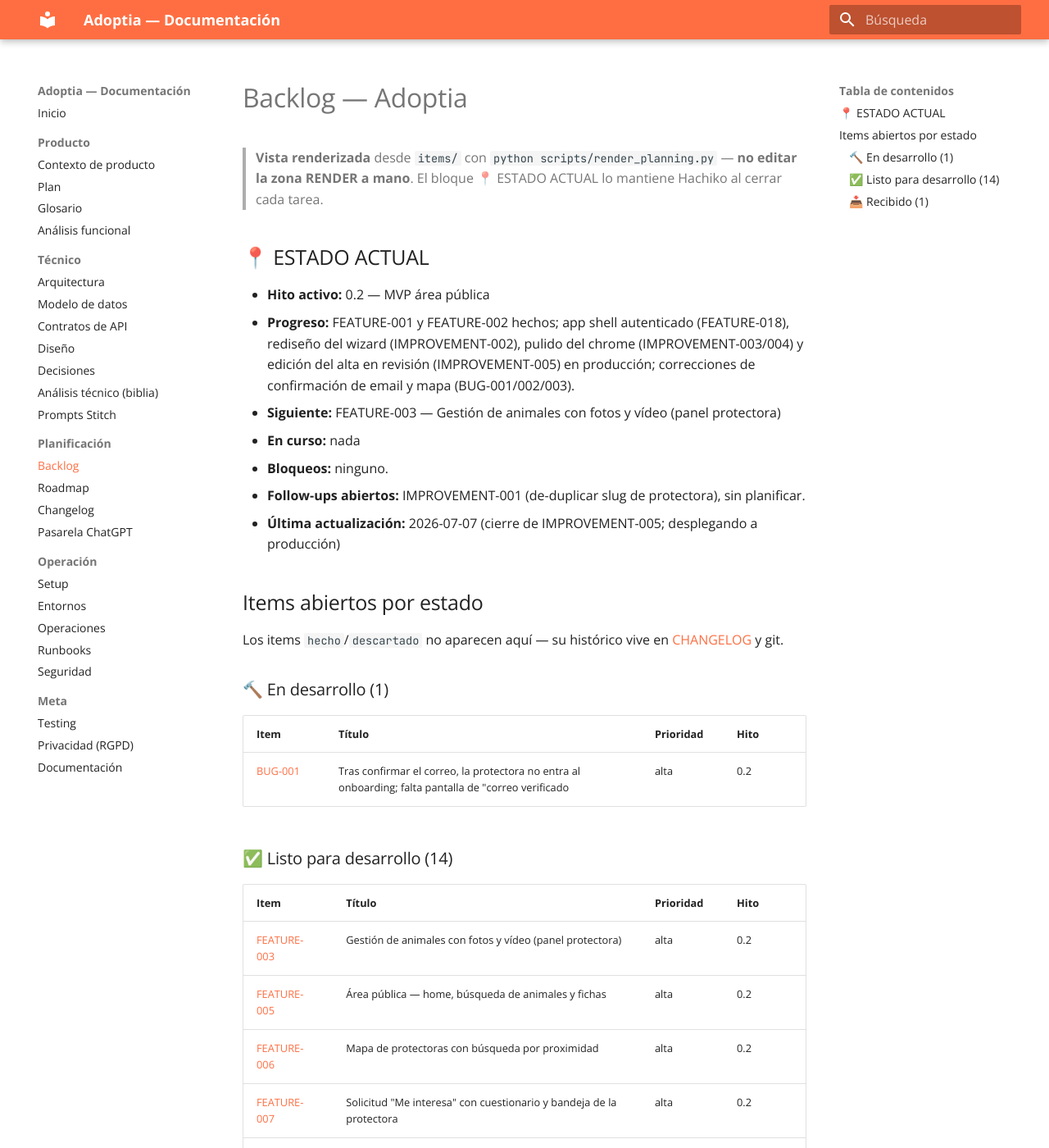
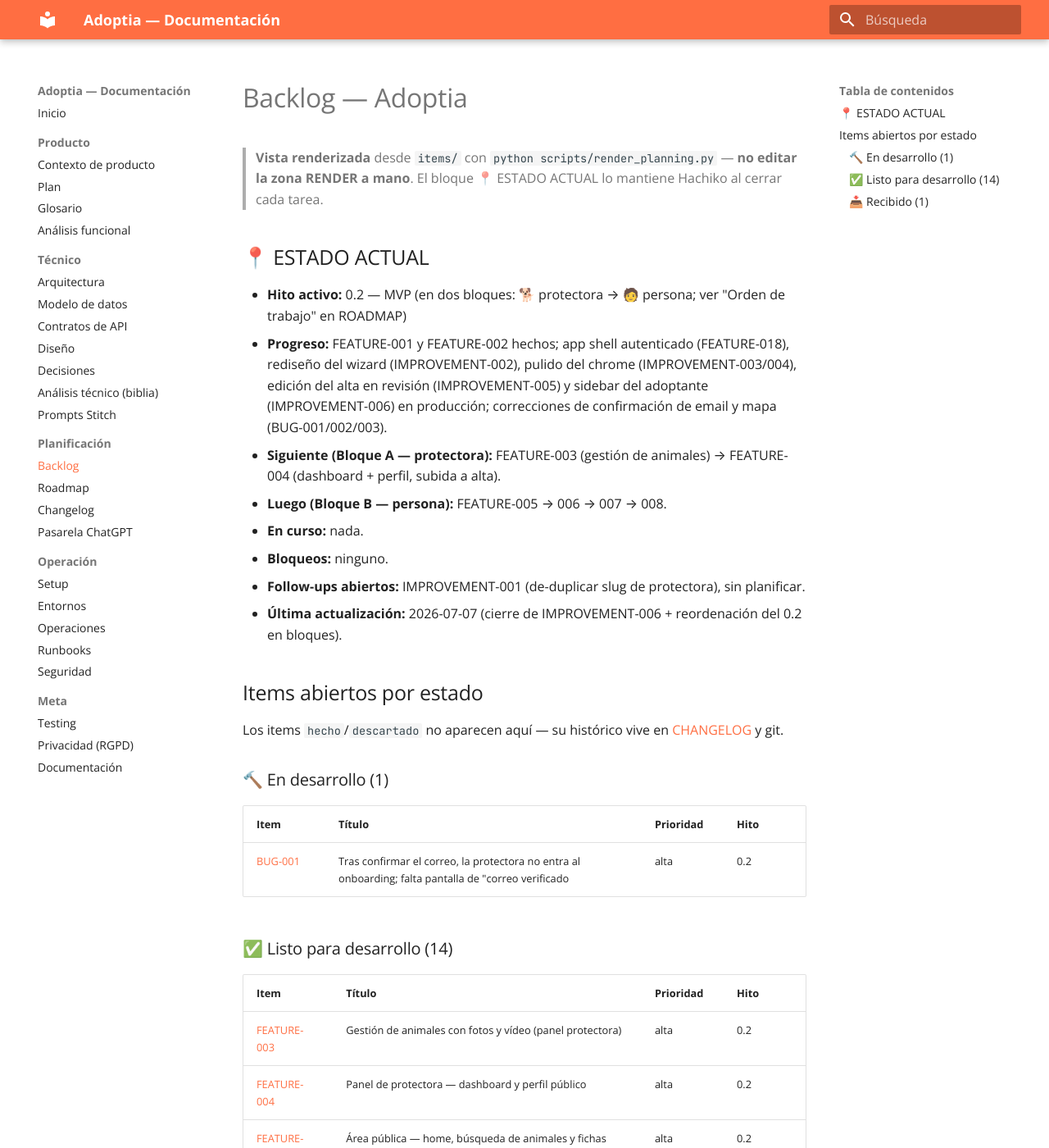
Before and after one commit to GorkaAnasinf/Adoptia, an MkDocs documentation site: the page built from docs/planning/BACKLOG.md, in a window 1280 px wide and 1400 px high. Shown: the whole window at 82% size. Built offline with MkDocs 1.6.1 and Material for MkDocs 9.7.7, drawn with Linux system fonts in a browser that asks for light colours; some of the changed text lies outside the part shown.

Commit message:
docs(planning): reordena el hito 0.2 en bloques protectora → persona
Cierra IMPROVEMENT-006 (nav adoptante) y ordena el trabajo del 0.2:
Bloque A (protectora): FEATURE-003 → FEATURE-004 (subida a alta).
Bloque B (persona): FEATURE-005 → 006 → 007 → 008.
FEATURE-007/009 marcadas como bisagra en el bloque persona.

Co-Authored-By: Claude Opus 4.8 <noreply@anthropic.com>

```diff
--- a/docs/planning/BACKLOG.md
+++ b/docs/planning/BACKLOG.md
@@ -5,13 +5,14 @@
 
 ## 📍 ESTADO ACTUAL
 
-- **Hito activo:** 0.2 — MVP área pública
-- **Progreso:** FEATURE-001 y FEATURE-002 hechos; app shell autenticado (FEATURE-018), rediseño del wizard (IMPROVEMENT-002), pulido del chrome (IMPROVEMENT-003/004) y edición del alta en revisión (IMPROVEMENT-005) en producción; correcciones de confirmación de email y mapa (BUG-001/002/003).
-- **Siguiente:** FEATURE-003 — Gestión de animales con fotos y vídeo (panel protectora)
-- **En curso:** nada
+- **Hito activo:** 0.2 — MVP (en dos bloques: 🐕 protectora → 🧑 persona; ver "Orden de trabajo" en ROADMAP)
+- **Progreso:** FEATURE-001 y FEATURE-002 hechos; app shell autenticado (FEATURE-018), rediseño del wizard (IMPROVEMENT-002), pulido del chrome (IMPROVEMENT-003/004), edición del alta en revisión (IMPROVEMENT-005) y sidebar del adoptante (IMPROVEMENT-006) en producción; correcciones de confirmación de email y mapa (BUG-001/002/003).
+- **Siguiente (Bloque A — protectora):** FEATURE-003 (gestión de animales) → FEATURE-004 (dashboard + perfil, subida a alta).
+- **Luego (Bloque B — persona):** FEATURE-005 → 006 → 007 → 008.
+- **En curso:** nada.
 - **Bloqueos:** ninguno.
 - **Follow-ups abiertos:** IMPROVEMENT-001 (de-duplicar slug de protectora), sin planificar.
-- **Última actualización:** 2026-07-07 (cierre de IMPROVEMENT-005; desplegando a producción)
+- **Última actualización:** 2026-07-07 (cierre de IMPROVEMENT-006 + reordenación del 0.2 en bloques).
 
 ## Items abiertos por estado
 
@@ -29,11 +30,11 @@ Los items `hecho`/`descartado` no aparecen aquí — su histórico vive en [CHAN
 | Item | Título | Prioridad | Hito |
 |------|--------|-----------|------|
 | [FEATURE-003](items/FEATURE-003.md) | Gestión de animales con fotos y vídeo (panel protectora) | alta | 0.2 |
+| [FEATURE-004](items/FEATURE-004.md) | Panel de protectora — dashboard y perfil público | alta | 0.2 |
 | [FEATURE-005](items/FEATURE-005.md) | Área pública — home, búsqueda de animales y fichas | alta | 0.2 |
 | [FEATURE-006](items/FEATURE-006.md) | Mapa de protectoras con búsqueda por proximidad | alta | 0.2 |
 | [FEATURE-007](items/FEATURE-007.md) | Solicitud "Me interesa" con cuestionario y bandeja de la protectora | alta | 0.2 |
 | [FEATURE-009](items/FEATURE-009.md) | Citas con calendario y agenda de disponibilidad | alta | 0.3 |
-| [FEATURE-004](items/FEATURE-004.md) | Panel de protectora — dashboard y perfil público | media | 0.2 |
 | [FEATURE-008](items/FEATURE-008.md) | SEO, datos de demo y pulido del MVP | media | 0.2 |
 | [FEATURE-010](items/FEATURE-010.md) | Área personal del adoptante — solicitudes, favoritos y alertas | media | 0.3 |
 | [FEATURE-011](items/FEATURE-011.md) | Moderación de contenido y cuentas (admin) | media | 0.3 |
```
Also changed, not shown: docs/planning/ROADMAP.md (+13 -1 lines), docs/planning/items/FEATURE-004.md (+2 -2 lines).
